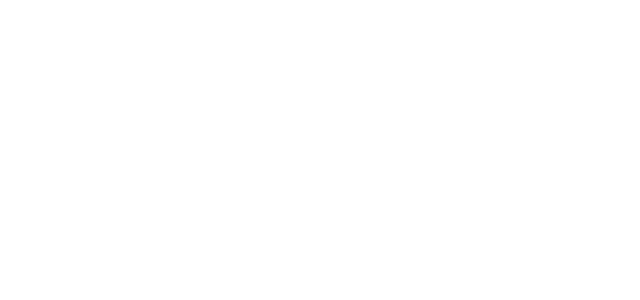
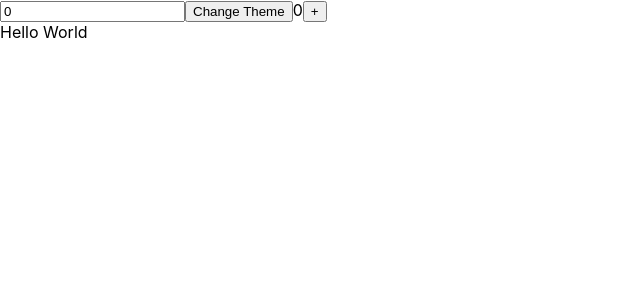
Before and after one commit to Rahmatxonov/react_Lesson1, a React (Create React App) app: page / in a window 1280 px wide. Shown: the top 300 px of the page, without its empty margins (0-640 px from the left). Built offline with nearby package versions, Linux system fonts and the light colour scheme.

Commit message:
create number

```diff
--- a/src/App.css
+++ b/src/App.css
@@ -1,38 +1,4 @@
-.App {
-  text-align: center;
-}
-
-.App-logo {
-  height: 40vmin;
-  pointer-events: none;
-}
-
-@media (prefers-reduced-motion: no-preference) {
-  .App-logo {
-    animation: App-logo-spin infinite 20s linear;
-  }
-}
-
-.App-header {
-  background-color: #282c34;
-  min-height: 100vh;
-  display: flex;
-  flex-direction: column;
-  align-items: center;
-  justify-content: center;
-  font-size: calc(10px + 2vmin);
-  color: white;
-}
-
-.App-link {
-  color: #61dafb;
-}
-
-@keyframes App-logo-spin {
-  from {
-    transform: rotate(0deg);
-  }
-  to {
-    transform: rotate(360deg);
-  }
-}
+/* .card {
+  width: 100%;
+  height: 100vh;
+} */
--- a/src/App.js
+++ /dev/null
@@ -1,13 +0,0 @@
-import React, { Fragment } from "react";
-import "./App.css";
-import HomePage from "./pages/HomePage";
-
-function App() {
-  return (
-    <Fragment>
-      <HomePage />
-    </Fragment>
-  );
-}
-
-export default App;
--- /dev/null
+++ b/src/App.jsx
@@ -0,0 +1,46 @@
+import "./App.css";
+import { useMemo, useState } from "react";
+
+function App() {
+  const [number, setNumber] = useState(0);
+  const [dark, setDark] = useState(false);
+
+  const doubleNumber = useMemo(() => {
+    return slowFunction(number);
+  }, [number]);
+
+  const themeStyle = {
+    backgroundColor: dark ? "black" : "white",
+    color: dark ? "white" : "black",
+  };
+
+  return (
+    <>
+      <input
+        type="number"
+        value={number}
+        onChange={(e) => setNumber(parseInt(e.target.value))}
+      />
+
+      <button onClick={() => setDark((prevDark) => !prevDark)}>
+        {" "}
+        Change Theme
+      </button>
+      {doubleNumber}
+      {/* {number} */}
+      <button onClick={() => setNumber(number + 1)}>+</button>
+      <div className="card" style={themeStyle}>
+        Hello World
+      </div>
+    </>
+  );
+}
+
+function slowFunction(num) {
+  console.log("Slow function is working");
+  for (let index = 0; index < 1200000; index++) {
+    return num * 2;
+    // return;
+  }
+}
+export default App;
--- a/src/pages/HomePage.jsx
+++ /dev/null
@@ -1,13 +0,0 @@
-import React from "react";
-// import { useRef, useState } from "react";
-
-// import Tab from "react-bootstrap/Tab";
-// import Tabs from "react-bootstrap/Tabs";
-
-// import TodoItem from "../components/TodoItem";
-
-const HomePage = () => {
-  return <></>;
-};
-
-export default HomePage;
```
Also changed, not shown: src/components/TodoItem.jsx (deleted, +0 -7 lines).
